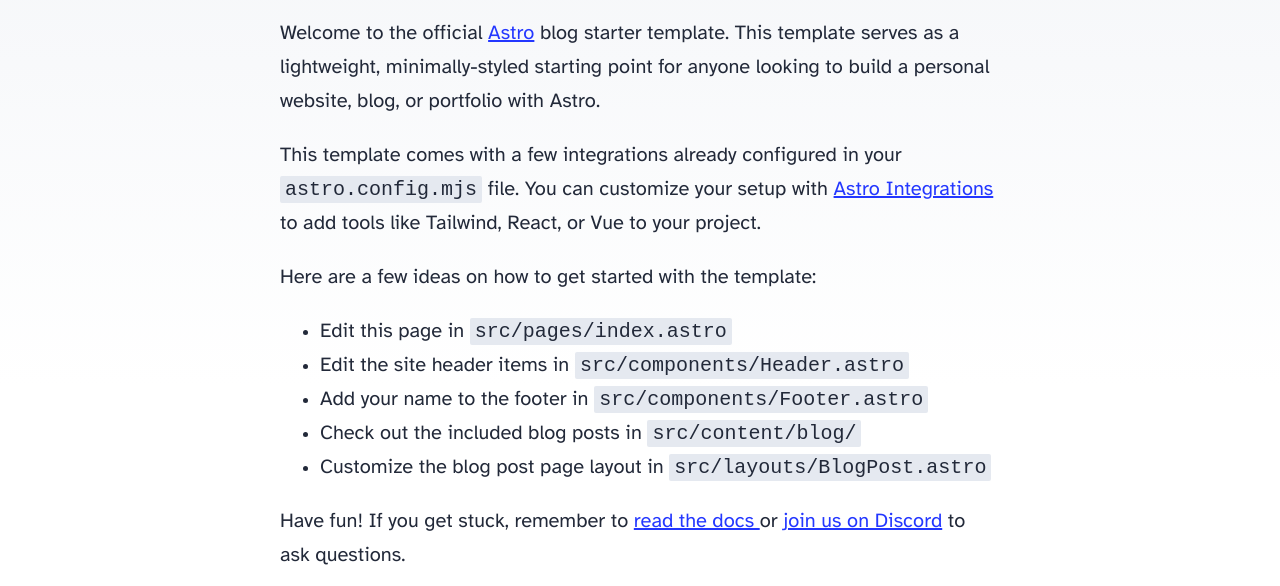
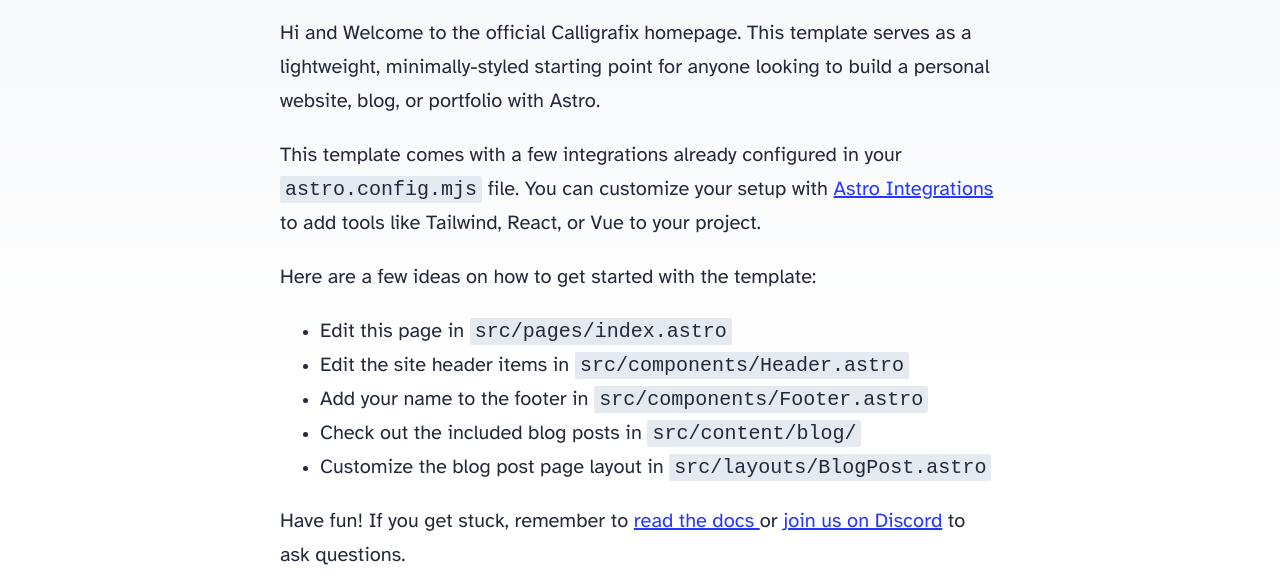
Before and after one commit to bestukonline/calligrafix, an Astro site: page / in a window 1280 px wide. Shown: the part 214-800 px from the top of the page. Built offline with nearby package versions, Linux system fonts and the light colour scheme; Astro itself is replaced by a stand-in of ours.

Commit message:
Update index.astro

```diff
--- a/src/pages/index.astro
+++ b/src/pages/index.astro
@@ -15,7 +15,7 @@
 		<main>
 			<h1>Calligrafix</h1>
 			<p>
-				Welcome to the official <a href="https://astro.build/">Astro</a> blog starter template. This
+				Hi and Welcome to the official Calligrafix homepage. This
 				template serves as a lightweight, minimally-styled starting point for anyone looking to build
 				a personal website, blog, or portfolio with Astro.
 			</p>
```
